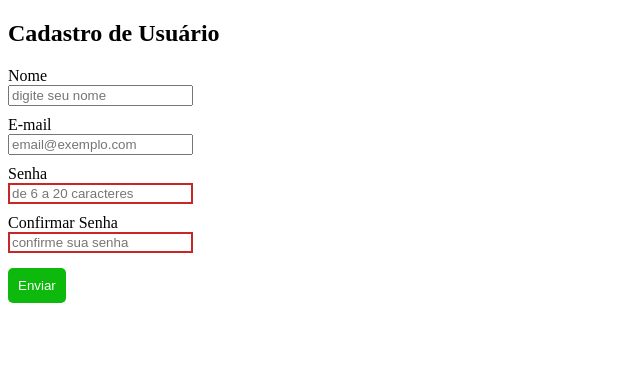
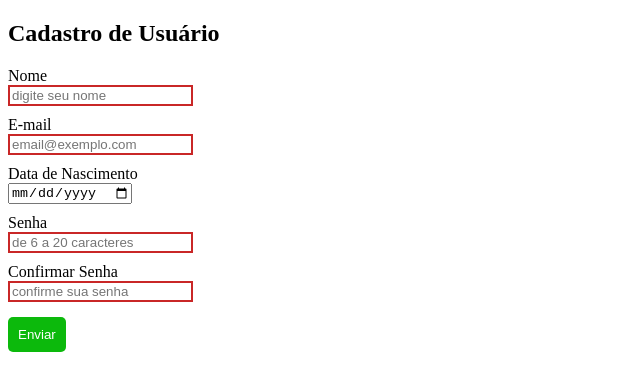
Before and after one commit to A-bacate/DesenvolvimentoDeSistemas, a plain HTML site: page formulário.html in a window 1280 px wide. Both pictures are taken after a click on the button "Enviar". Shown: the whole page, without its empty margins (0-640 px from the left). Drawn offline with Linux system fonts and the light colour scheme.

Commit message:
programação

```diff
--- a/formulário.html
+++ b/formulário.html
@@ -30,19 +30,28 @@
     <form action="" id="user-form" name="user-form">
         <div>
             <label for="nome">Nome</label>
-            <input type="text" name="nome" id="nome" placeholder="digite seu nome" required maxlength="50">
+            <input type="text" name="nome" id="nome"
+            placeholder="digite seu nome" required maxlength="50">
         </div>
         <div>
             <label for="email">E-mail</label>
-            <input type="email" name="email" id="email" placeholder="email@exemplo.com" required maxlength="30">
+            <input type="email" name="email" id="email"
+            placeholder="email@exemplo.com" required maxlength="30">
+        </div>
+        <div>
+            <label for="nascimento">Data de Nascimento</label>
+            <input type="date" name="nascimento" id="nascimento"
+            required>
         </div>
         <div>
             <label for="senha">Senha</label>
-            <input type="password" name="senha" id="senha" required minlength="6" maxlength="20" placeholder="de 6 a 20 caracteres">
+            <input type="password" name="senha" id="senha"
+            placeholder="de 6 a 20 caracteres" required minlength="6" maxlength="20" >
         </div>
         <div>
             <label for="confirma-senha">Confirmar Senha</label>
-            <input type="password" name="confirma-senha" id="confirma-senha" required minlength="6" maxlength="20" placeholder="confirme sua senha">
+            <input type="password" name="confirma-senha" id="confirma-senha"
+            placeholder="confirme sua senha" required minlength="6" maxlength="20">
         </div>
         <div>
             <button name="botao-enviar" id="botao-enviar" type="button" onclick="enviarForm()">Enviar</button>
@@ -53,14 +62,27 @@
         function enviarForm(){
             let nome = document.getElementById(`nome`).value;
             let email = document.getElementById(`email`).value;
+            let dataNascimento = document.getElementById(`nascimento`).value;
             let senha = document.getElementById(`senha`).value;
             let confirmarSenha = document.getElementById(`confirma-senha`).value;
 
-            if(senha.length === 0) {
+            console.log(dataNascimento);
+
+            if (nome.length < 2){
+                document.getElementById('nome').classList.add('borda-erro');
+                alert('Preencha os dados corretamente!');
+            }
+            if (email.length === 0){
+                document.getElementById('email').classList.add('borda-erro');
+                alert('Preencha os dados corretamente!');
+            }
+            if(senha.length === 0){
                 document.getElementById('senha').classList.add('borda-erro');
+                alert('Preencha os dados corretamente!');
             }
             if (confirmarSenha.length === 0){
                 document.getElementById('confirma-senha').classList.add('borda-erro');
+                alert('Preencha os dados corretamente!');
             }
 
             // if (senha==confirmarSenha){
```
